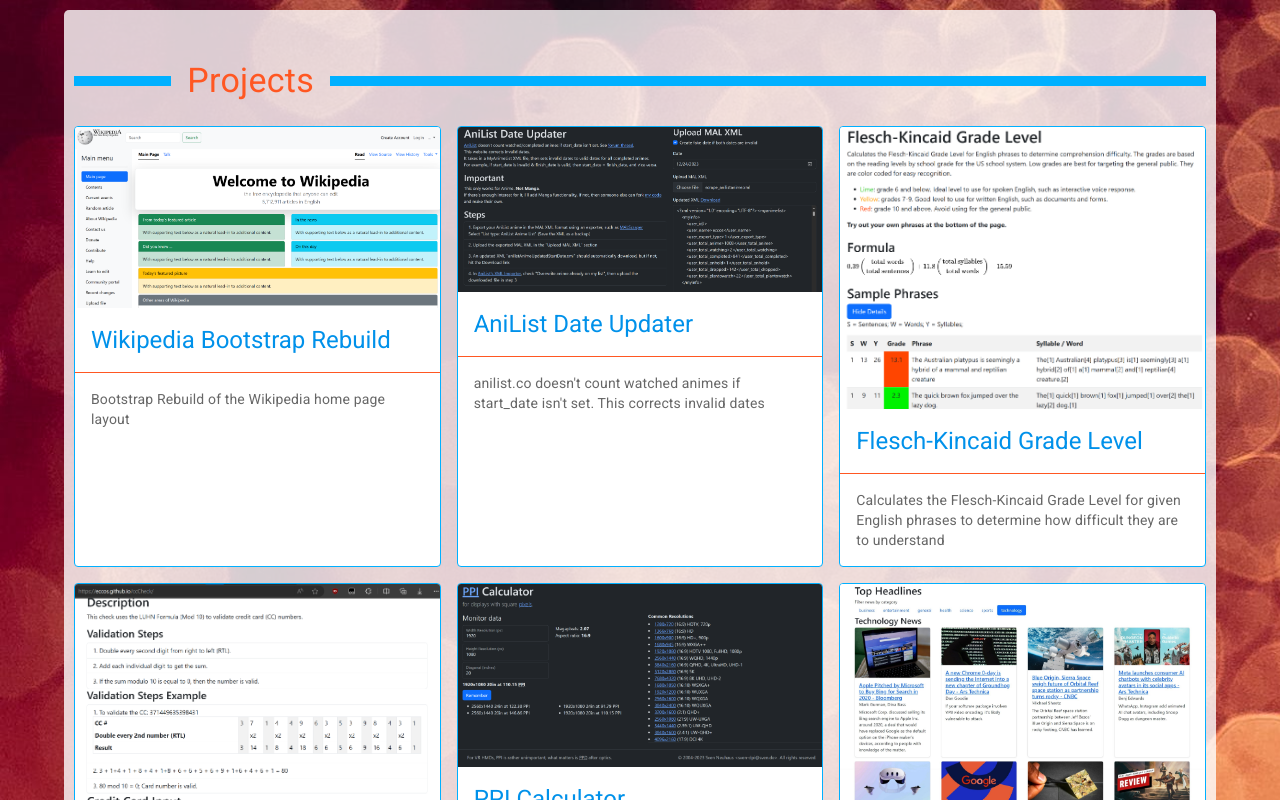
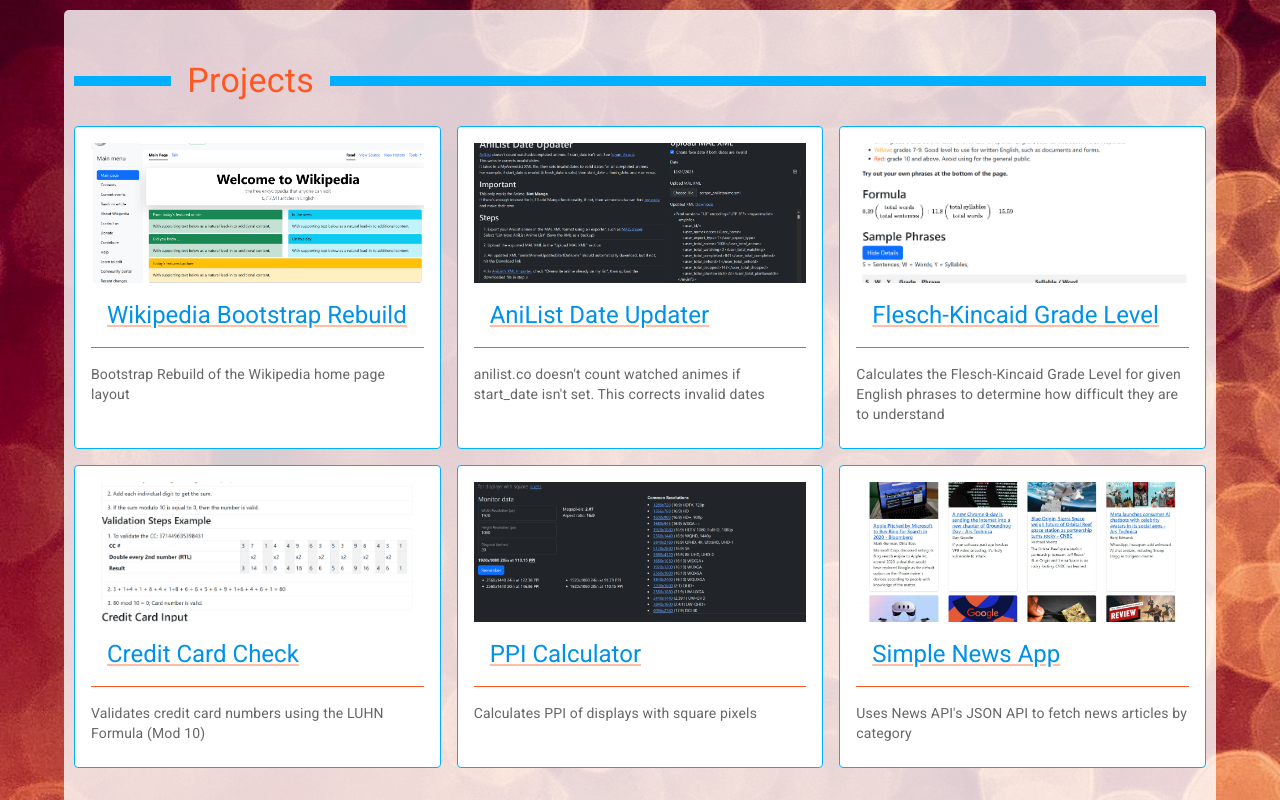
Before and after one commit to eccos/portfolio, a React (Create React App) app: page / in a window 1280 px wide. Shown: the part 980-1780 px from the top of the page. Built offline with nearby package versions, Linux system fonts and the light colour scheme; a web font is replaced by a local one.

Commit message:
rm click area from desc. cap thumbnail height

```diff
--- a/src/sections/ProjectsSection.js
+++ b/src/sections/ProjectsSection.js
@@ -1,15 +1,15 @@
 import {
   Card,
-  CardActionArea,
   CardContent,
   CardHeader,
   CardMedia,
   Grid,
+  Link,
   Typography,
 } from '@mui/material';
+import { motion } from 'framer-motion';
 import { PROJECTS } from '../app/shared/PROJECTS';
 import SectionHeader from '../components/SectionHeader';
-import { motion } from 'framer-motion';
 
 export default function ProjectsSection({ label }) {
   const projects = PROJECTS;
@@ -32,11 +32,18 @@
               transition={{ delay: 0.1 }}
               viewport={{ once: true }}
             >
-              <CardActionArea href={project.githubUrl} sx={{ height: '100%' }}>
+              <CardContent
+                sx={{
+                  color: 'text.secondary',
+                  height: '100%',
+                }}
+              >
+                <Link href={project.githubUrl}>
                   <CardMedia
                     component="img"
                     image={project.img}
                     alt={project.title}
+                    height="140"
                   />
                   <CardHeader
                     title={project.title}
@@ -46,15 +53,11 @@
                       borderColor: 'primary.main',
                     }}
                   />
-                <CardContent
-                  sx={{
-                    color: 'text.secondary',
-                    height: '100%',
-                  }}
-                >
-                  <Typography variant="body2">{project.descShort}</Typography>
+                </Link>
+                <Typography variant="body2" mt={2}>
+                  {project.descShort}
+                </Typography>
               </CardContent>
-              </CardActionArea>
             </Card>
           </Grid>
         ))}
```
Lines whose indentation alone changed are shown as unchanged.
